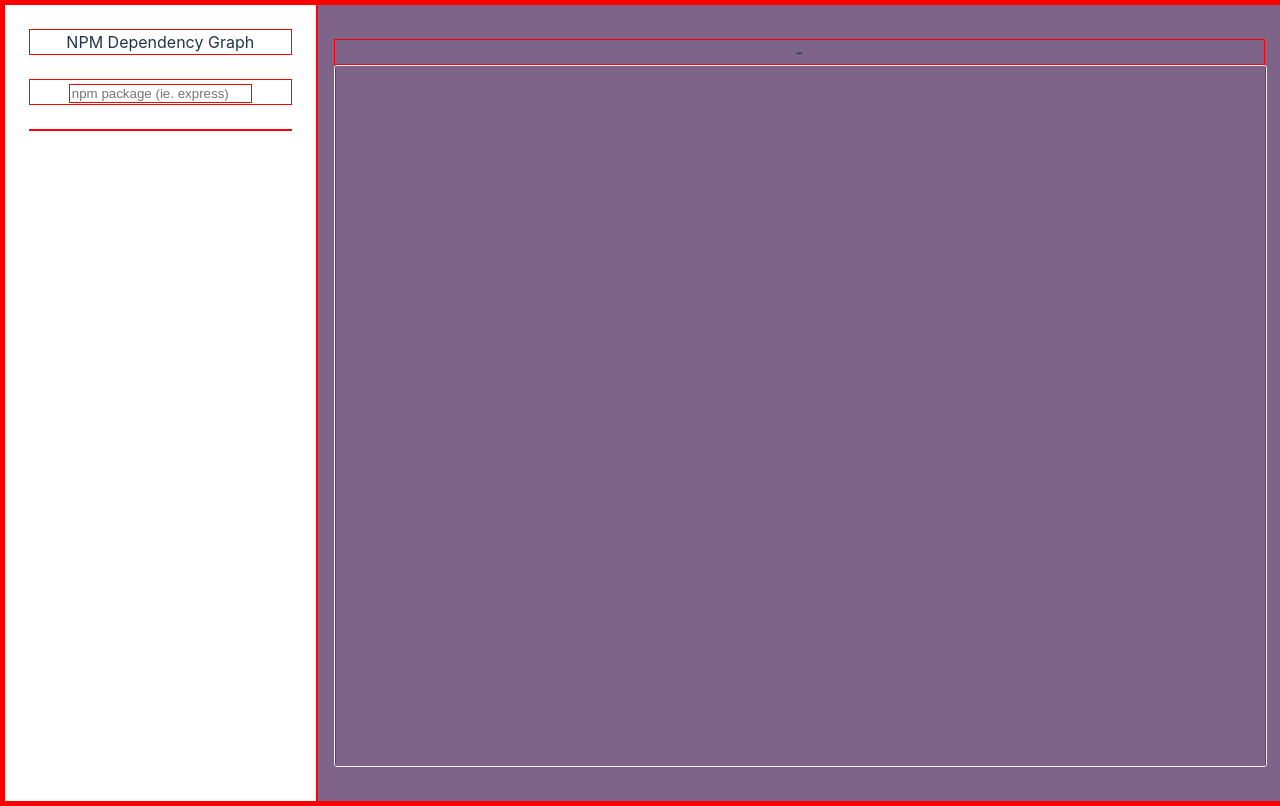
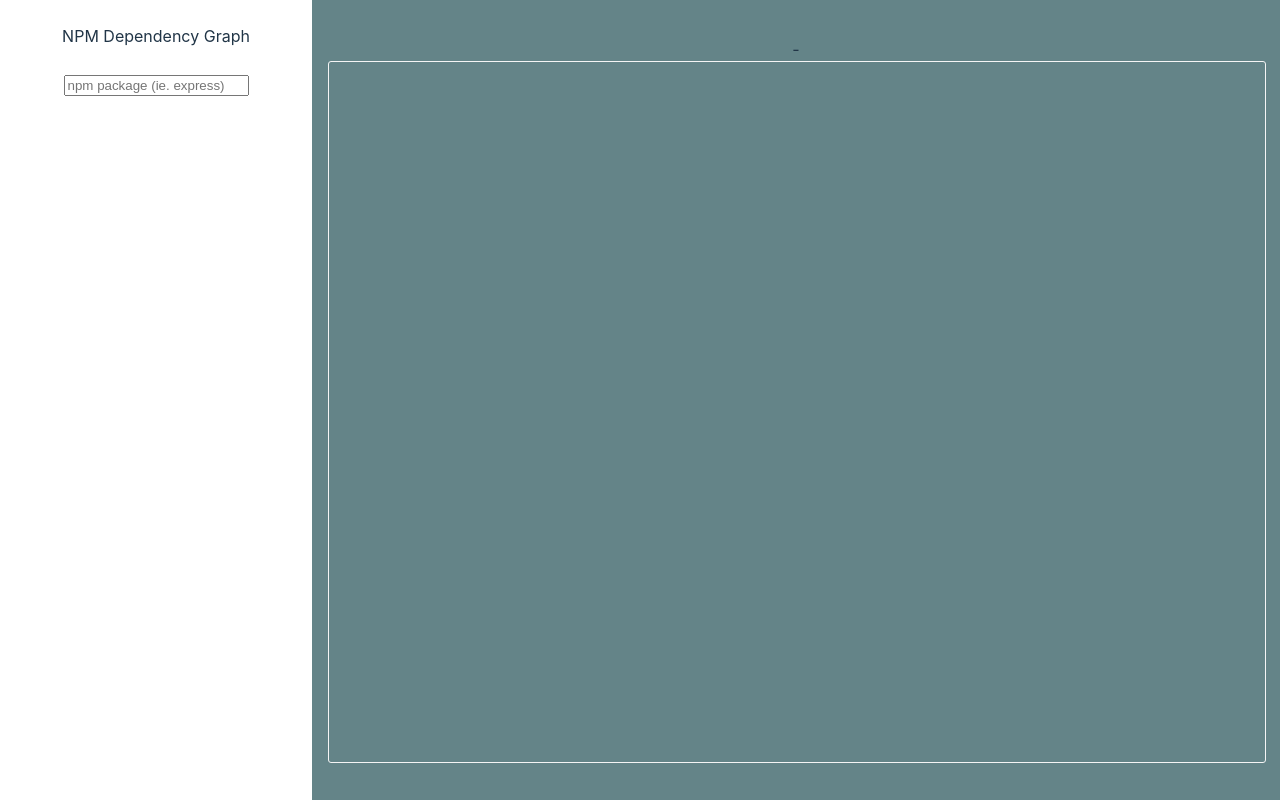
Before and after one commit to devarshi-ap/npm-dep-graph, a Vue app: page / in a window 1280 px wide. Built offline with nearby package versions, Linux system fonts and the light colour scheme.

Commit message:
change background on rightpanel

```diff
--- a/src/App.vue
+++ b/src/App.vue
@@ -25,7 +25,7 @@ import RightPanel from './components/RightPanel.vue'
 
 .right-panel {
     flex: 3; /* Take 3 parts of the flex space */
-    background-color: rgb(126, 100, 136); /* Optional: For visual debugging */
+    background-color: rgb(100, 132, 136); /* Optional: For visual debugging */
     overflow: hidden; /* Prevent content overflow */
 }
 
--- a/src/style.css
+++ b/src/style.css
@@ -1,6 +1,6 @@
-* {
+/* * {
     border: 1px solid red;
-}
+} */
 
 :root {
     font-family: Inter, system-ui, Avenir, Helvetica, Arial, sans-serif;
```
